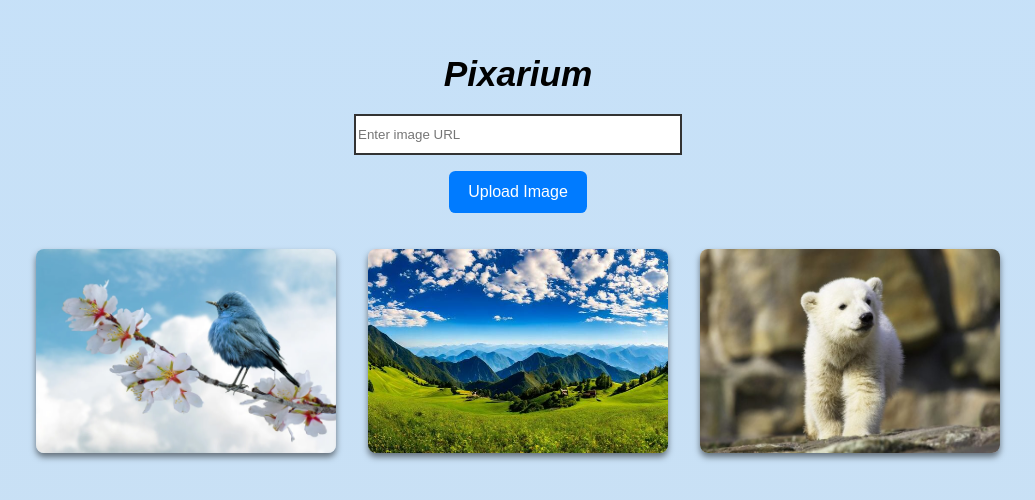
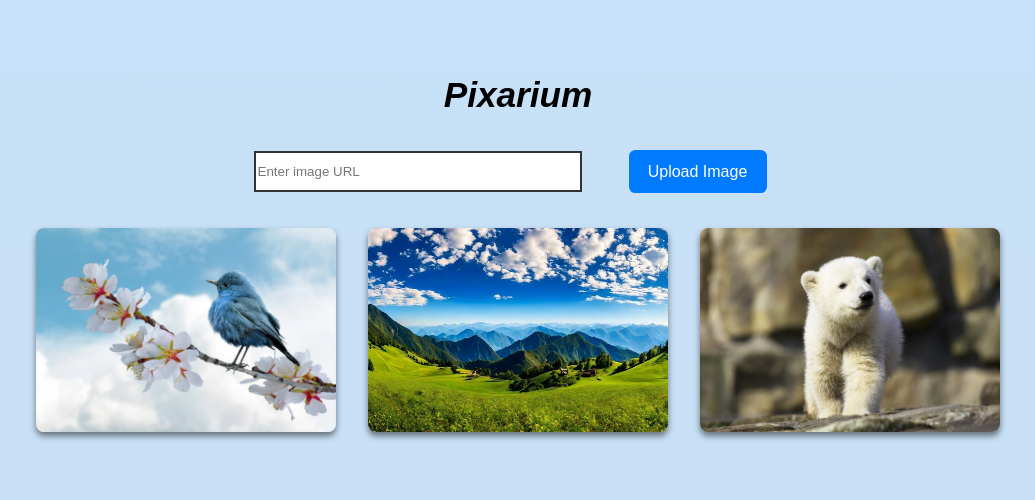
Before and after one commit to Jiteshiyu/Image-gallery-app, a React (Vite) app: page / in a window 1280 px wide. Shown: the part 136-636 px from the top of the page, without its empty margins (122-1157 px from the left). Built offline with nearby package versions, Linux system fonts and the light colour scheme.

Commit message:
Update App.css

```diff
--- a/src/App.css
+++ b/src/App.css
@@ -42,7 +42,7 @@
 
 /* Upload Form Styles */
 .upload-form {
-  max-width: 30rem;
+  max-width: 35rem;
   margin: 1.2rem auto;
   display: flex;
   justify-content: space-around;
```
